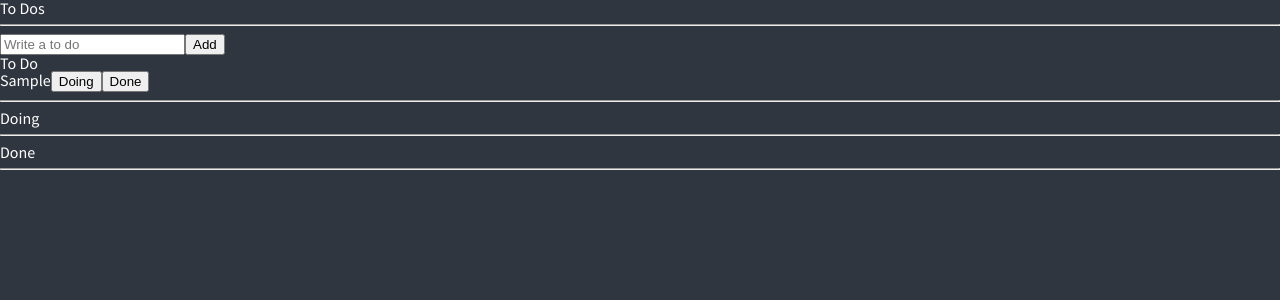
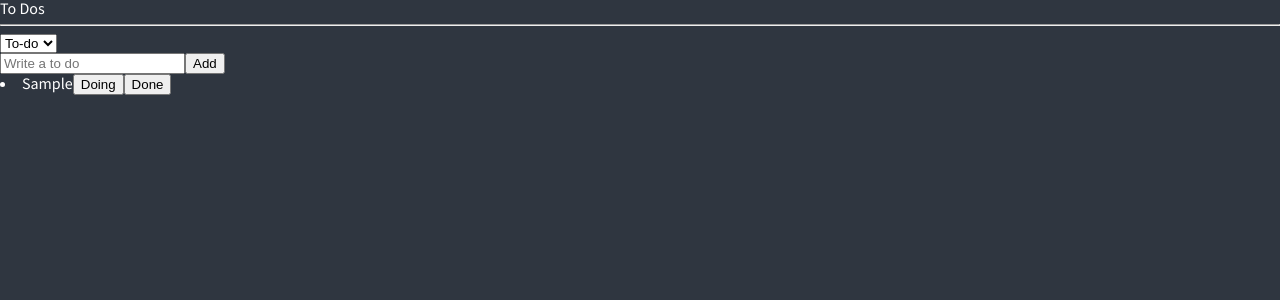
Before and after one commit to jeondoh/to-doList, a React (Create React App) app: page / in a window 1280 px wide. Both pictures are taken after typing "Sample" into the empty fields and a click on the button "Add". Shown: the top 300 px of the page. Built offline with nearby package versions, Linux system fonts and the light colour scheme.

Commit message:
feat: use enum to managed category names, make select tag to show each category

```diff
--- a/src/atoms.tsx
+++ b/src/atoms.tsx
@@ -1,10 +1,21 @@
 import { atom, selector } from "recoil";
+
+export enum Categories {
+  "TO_DO" = "TO_DO",
+  "DOING" = "DOING",
+  "DONE" = "DONE",
+}
 
 export interface ITodo {
   text: string;
   id: number;
-  category: "TO_DO" | "DOING" | "DONE";
+  category: Categories;
 }
+
+export const categoryState = atom<Categories>({
+  key: "category",
+  default: Categories.TO_DO,
+});
 
 export const toDoState = atom<ITodo[]>({
   key: "toDo",
@@ -16,10 +27,12 @@
   key: "toDoSelector",
   get: ({ get }) => {
     const todos = get(toDoState);
-    return [
-      todos.filter((todo) => todo.category === "TO_DO"),
-      todos.filter((todo) => todo.category === "DOING"),
-      todos.filter((todo) => todo.category === "DONE"),
-    ];
+    const category = get(categoryState);
+    if (category === Categories.TO_DO)
+      return todos.filter((todo) => todo.category === Categories.TO_DO);
+    if (category === Categories.DOING)
+      return todos.filter((todo) => todo.category === Categories.DOING);
+    if (category === Categories.DONE)
+      return todos.filter((todo) => todo.category === Categories.DONE);
   },
 });
--- a/src/components/CreateToDo.tsx
+++ b/src/components/CreateToDo.tsx
@@ -1,6 +1,6 @@
 import { useForm } from "react-hook-form";
-import { useSetRecoilState } from "recoil";
-import { toDoState } from "../atoms";
+import { useRecoilValue, useSetRecoilState } from "recoil";
+import { categoryState, toDoState } from "../atoms";
 
 interface IForm {
   toDo: string;
@@ -8,10 +8,11 @@
 
 function CreateToDo() {
   const setToDos = useSetRecoilState(toDoState);
+  const category = useRecoilValue(categoryState);
   const { register, handleSubmit, setValue } = useForm<IForm>();
   const handleValid = ({ toDo }: IForm) => {
     setToDos((oldTodos) => [
-      { text: toDo, id: Date.now(), category: "TO_DO" },
+      { text: toDo, id: Date.now(), category },
       ...oldTodos,
     ]);
     setValue("toDo", "");
--- a/src/components/ToDo.tsx
+++ b/src/components/ToDo.tsx
@@ -1,4 +1,4 @@
-import { ITodo, toDoState } from "../atoms";
+import { Categories, ITodo, toDoState } from "../atoms";
 import { useSetRecoilState } from "recoil";
 
 function ToDo({ id, text, category }: ITodo) {
@@ -31,18 +31,18 @@
   return (
     <li>
       <span>{text}</span>
-      {category !== "DOING" && (
-        <button name="DOING" onClick={onClick}>
+      {category !== Categories.DOING && (
+        <button name={Categories.DOING} onClick={onClick}>
           Doing
         </button>
       )}
-      {category !== "TO_DO" && (
-        <button name="TO_DO" onClick={onClick}>
+      {category !== Categories.TO_DO && (
+        <button name={Categories.TO_DO} onClick={onClick}>
           To-Do
         </button>
       )}
-      {category !== "DONE" && (
-        <button name="DONE" onClick={onClick}>
+      {category !== Categories.DONE && (
+        <button name={Categories.DONE} onClick={onClick}>
           Done
         </button>
       )}
--- a/src/components/ToDoList.tsx
+++ b/src/components/ToDoList.tsx
@@ -1,36 +1,28 @@
 import CreateToDo from "./CreateToDo";
-import { useRecoilValue } from "recoil";
-import { toDoSelector } from "../atoms";
+import { useRecoilState, useRecoilValue } from "recoil";
+import { Categories, categoryState, toDoSelector } from "../atoms";
 import ToDo from "./ToDo";
 
 function ToDoList() {
-  const [todo, doing, done] = useRecoilValue(toDoSelector);
+  const todos = useRecoilValue(toDoSelector);
+  const [category, setCategory] = useRecoilState(categoryState); // atom의 값과 modifier함수 반환
+  const onInput = (event: React.FormEvent<HTMLSelectElement>) => {
+    setCategory(event.currentTarget.value as any);
+  };
+
   return (
     <div>
       <h1>To Dos</h1>
       <hr />
+      <select value={category} onInput={onInput}>
+        <option value={Categories.TO_DO}>To-do</option>
+        <option value={Categories.DOING}>Doing</option>
+        <option value={Categories.DONE}>Done</option>
+      </select>
       <CreateToDo />
-      <h2>To Do</h2>
-      <ul>
-        {todo.map((todo) => (
-          <ToDo key={todo.id} {...todo} />
-        ))}
-      </ul>
-      <hr />
-      <h2>Doing</h2>
-      <ul>
-        {doing.map((todo) => (
-          <ToDo key={todo.id} {...todo} />
-        ))}
-      </ul>
-      <hr />
-      <h2>Done</h2>
-      <ul>
-        {done.map((todo) => (
-          <ToDo key={todo.id} {...todo} />
-        ))}
-      </ul>
-      <hr />
+      {todos?.map((todo) => (
+        <ToDo key={todo.id} {...todo} />
+      ))}
     </div>
   );
 }
```
